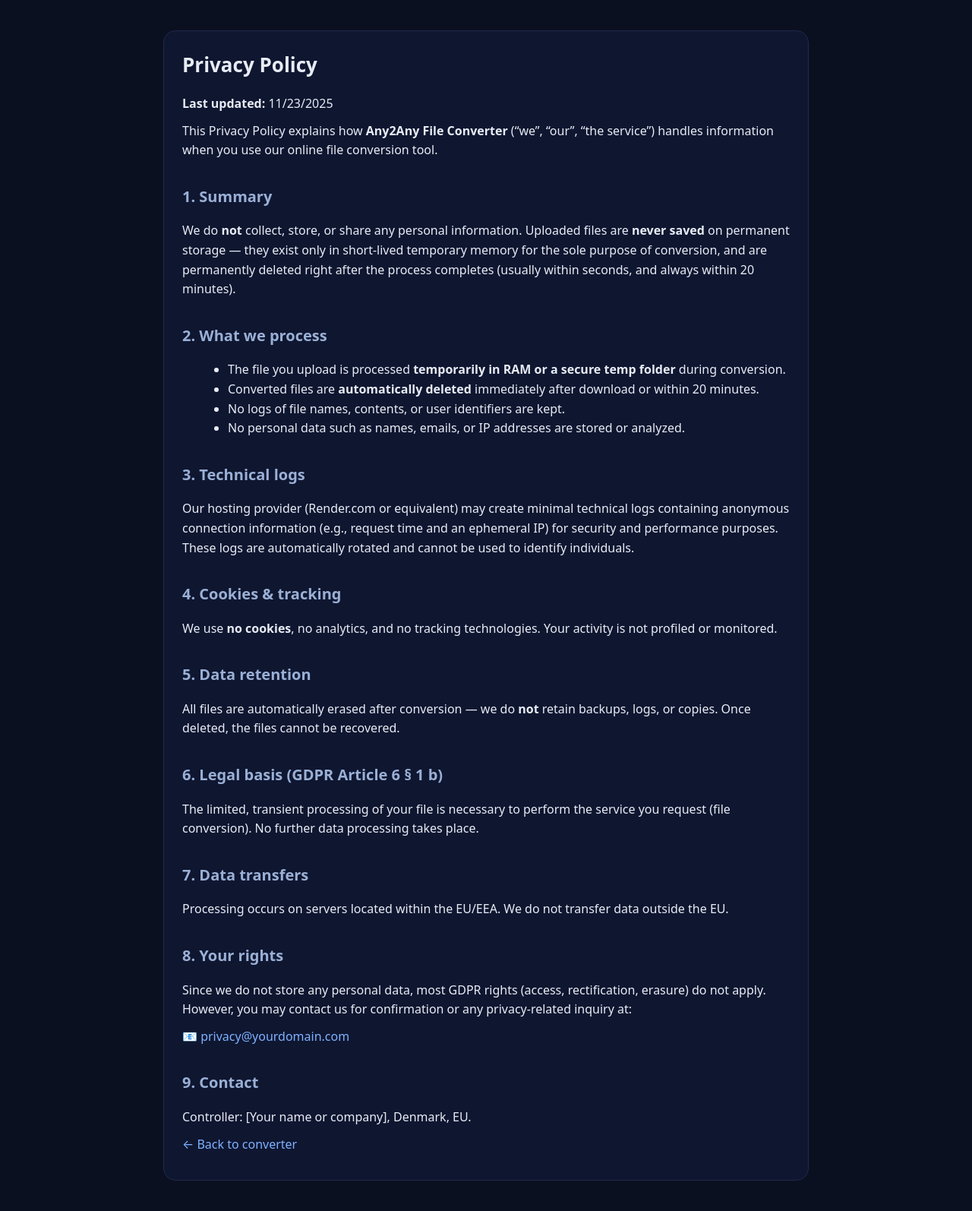
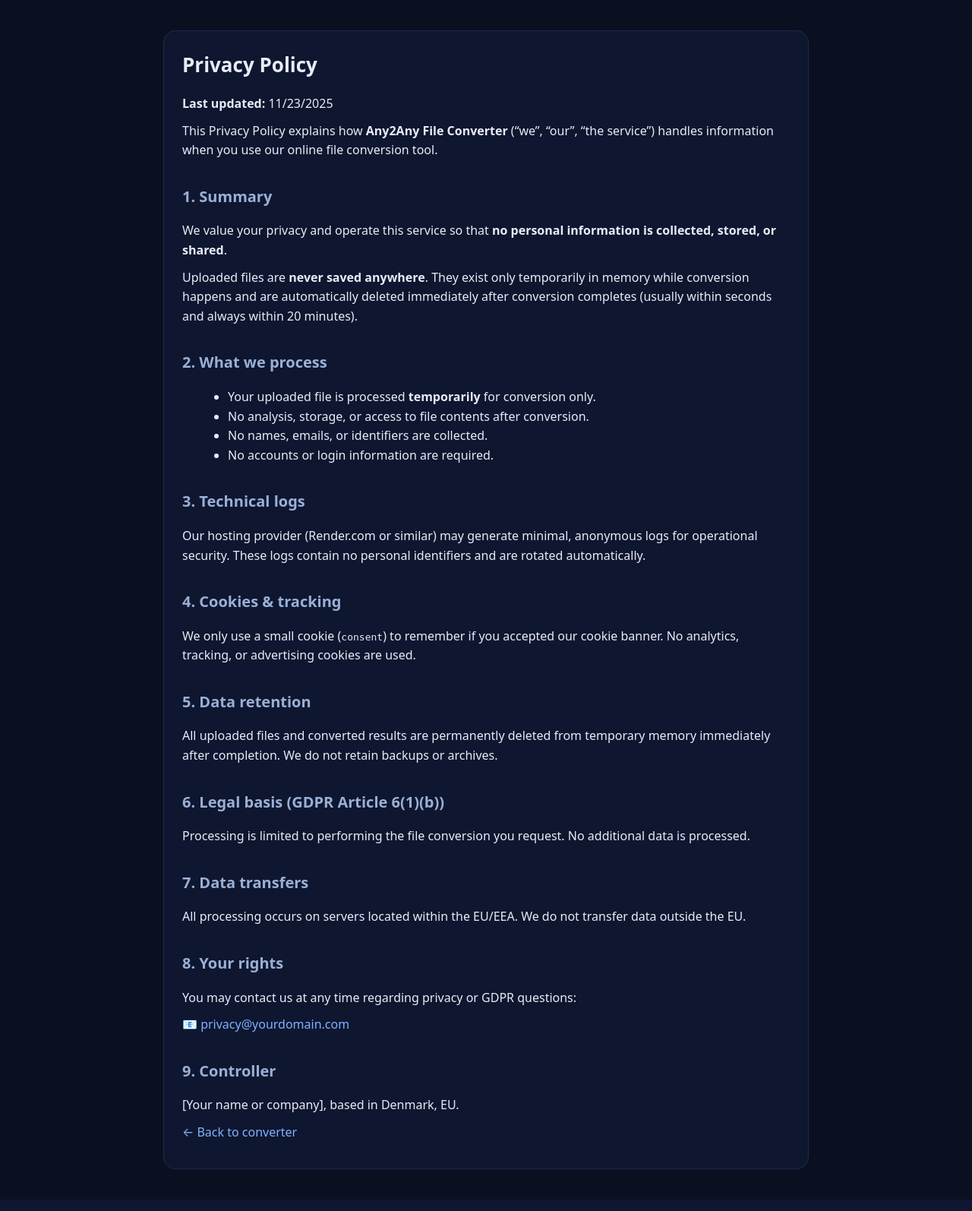
Before and after one commit to modro1991-debug/any2any, a FastAPI app: page /privacy in a window 1280 px wide. Shown: the whole page at 76% size. Run offline with FastAPI, Linux system fonts and the light colour scheme; parts of the project's set-up code (start-up, migrations or seed data) failed here and were passed over.

Commit message:
Update privacy.html

```diff
--- a/templates/privacy.html
+++ b/templates/privacy.html
@@ -22,44 +22,43 @@
 <p>This Privacy Policy explains how <strong>Any2Any File Converter</strong> (“we”, “our”, “the service”) handles information when you use our online file conversion tool.</p>
 
 <h2>1. Summary</h2>
-<p>We do <strong>not</strong> collect, store, or share any personal information.
-Uploaded files are <strong>never saved</strong> on permanent storage — they exist only in short-lived temporary memory for the sole purpose of conversion, and are permanently deleted right after the process completes (usually within seconds, and always within 20 minutes).</p>
+<p>We value your privacy and operate this service so that <strong>no personal information is collected, stored, or shared</strong>.</p>
+<p>Uploaded files are <strong>never saved anywhere</strong>. They exist only temporarily in memory while conversion happens and are automatically deleted immediately after conversion completes (usually within seconds and always within 20 minutes).</p>
 
 <h2>2. What we process</h2>
 <ul>
-<li>The file you upload is processed <strong>temporarily in RAM or a secure temp folder</strong> during conversion.</li>
-<li>Converted files are <strong>automatically deleted</strong> immediately after download or within 20 minutes.</li>
-<li>No logs of file names, contents, or user identifiers are kept.</li>
-<li>No personal data such as names, emails, or IP addresses are stored or analyzed.</li>
+<li>Your uploaded file is processed <strong>temporarily</strong> for conversion only.</li>
+<li>No analysis, storage, or access to file contents after conversion.</li>
+<li>No names, emails, or identifiers are collected.</li>
+<li>No accounts or login information are required.</li>
 </ul>
 
 <h2>3. Technical logs</h2>
-<p>Our hosting provider (Render.com or equivalent) may create minimal technical logs containing anonymous connection information (e.g., request time and an ephemeral IP) for security and performance purposes.
-These logs are automatically rotated and cannot be used to identify individuals.</p>
+<p>Our hosting provider (Render.com or similar) may generate minimal, anonymous logs for operational security.
+These logs contain no personal identifiers and are rotated automatically.</p>
 
 <h2>4. Cookies &amp; tracking</h2>
-<p>We use <strong>no cookies</strong>, no analytics, and no tracking technologies.
-Your activity is not profiled or monitored.</p>
+<p>We only use a small cookie (<code>consent</code>) to remember if you accepted our cookie banner.
+No analytics, tracking, or advertising cookies are used.</p>
 
 <h2>5. Data retention</h2>
-<p>All files are automatically erased after conversion — we do <strong>not</strong> retain backups, logs, or copies.
-Once deleted, the files cannot be recovered.</p>
+<p>All uploaded files and converted results are permanently deleted from temporary memory immediately after completion.
+We do not retain backups or archives.</p>
 
-<h2>6. Legal basis (GDPR Article 6 § 1 b)</h2>
-<p>The limited, transient processing of your file is necessary to perform the service you request (file conversion).
-No further data processing takes place.</p>
+<h2>6. Legal basis (GDPR Article 6(1)(b))</h2>
+<p>Processing is limited to performing the file conversion you request.
+No additional data is processed.</p>
 
 <h2>7. Data transfers</h2>
-<p>Processing occurs on servers located within the EU/EEA.
+<p>All processing occurs on servers located within the EU/EEA.
 We do not transfer data outside the EU.</p>
 
 <h2>8. Your rights</h2>
-<p>Since we do not store any personal data, most GDPR rights (access, rectification, erasure) do not apply.
-However, you may contact us for confirmation or any privacy-related inquiry at:</p>
+<p>You may contact us at any time regarding privacy or GDPR questions:</p>
 <p>📧 <a href="mailto:privacy@yourdomain.com">privacy@yourdomain.com</a></p>
 
-<h2>9. Contact</h2>
-<p>Controller: [Your name or company], Denmark, EU.</p>
+<h2>9. Controller</h2>
+<p>[Your name or company], based in Denmark, EU.</p>
 
 <p><a href="/">← Back to converter</a></p>
 </div>
```
